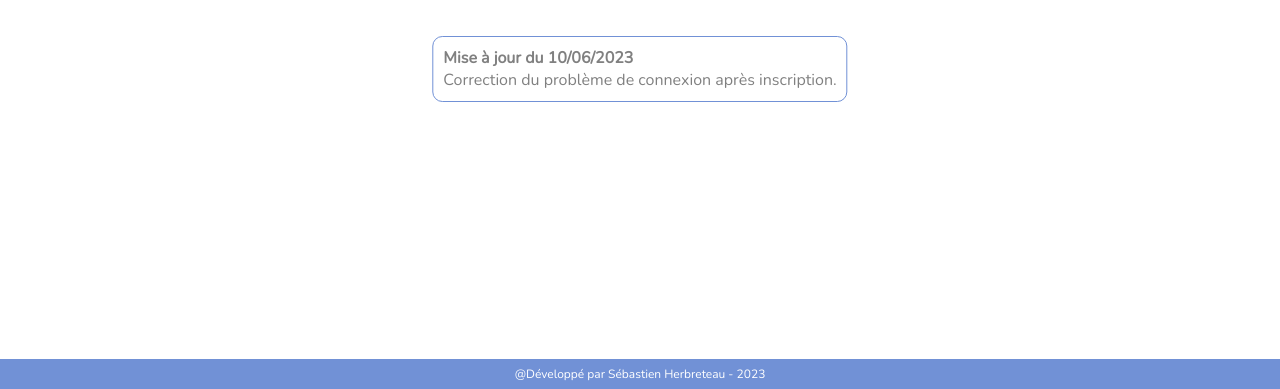
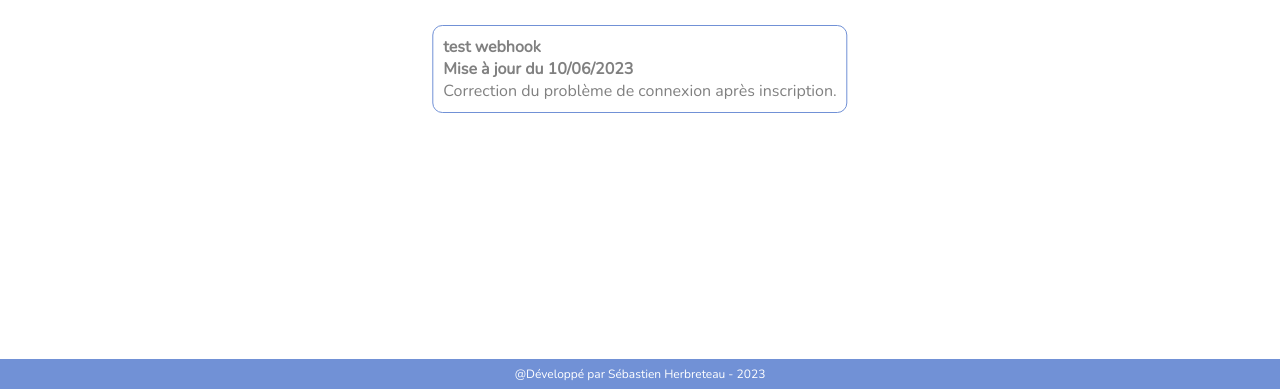
Before and after one commit to SebastienHerbreteau/pokedeck-symfony-6, a Symfony app: template templates/main/index.html.twig in a window 1280 px wide. Shown: the part 411-800 px from the top of the page. Run offline with Twig, Linux system fonts and the light colour scheme; the template is opened without the code that fills it, so the values that code supplies are empty; some libraries are stand-ins or nearby versions; some web fonts are replaced.

Commit message:
test webhook

```diff
--- a/templates/main/index.html.twig
+++ b/templates/main/index.html.twig
@@ -6,6 +6,7 @@
 
 		<img src="{{ asset('assets/img/other/titre.webp') }}" class="logo" alt="logo pokedeck">
 	<div class="maj">
+		<p class="date">test webhook</p>
 		<p class="date">Mise à jour du 10/06/2023</p>
 		<p class="commentaire">Correction du problème de connexion après inscription. </p>
 	</div>
```
